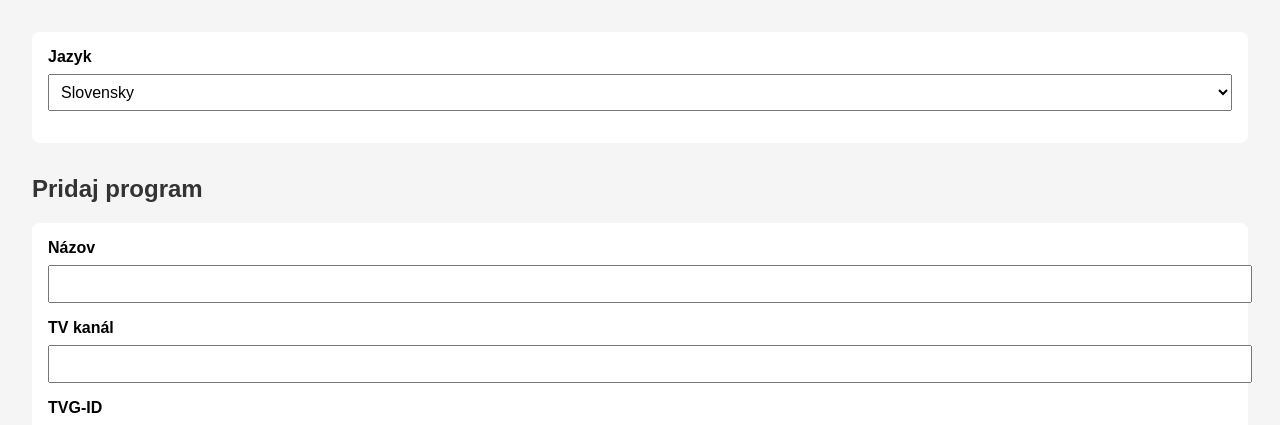
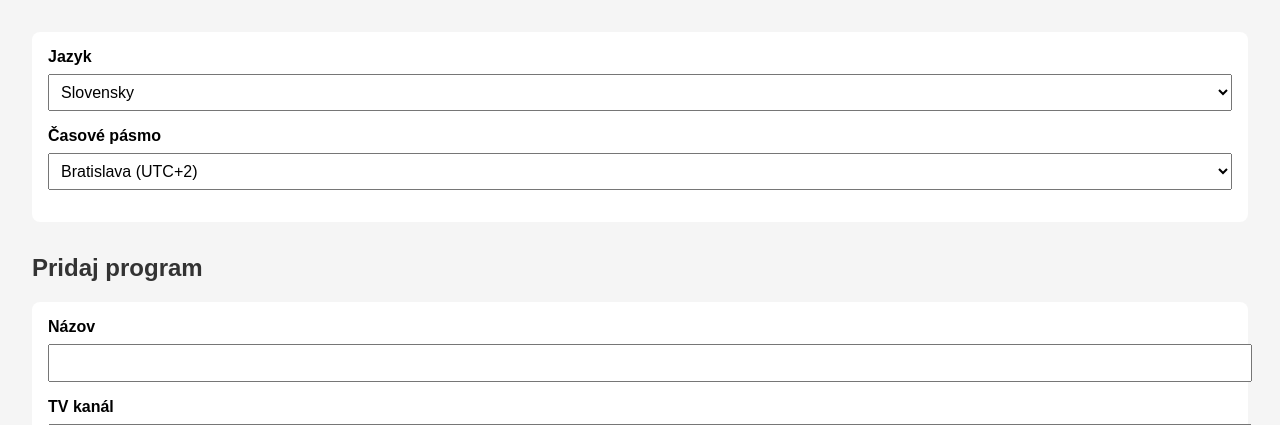
Before and after one commit to sleduj-tv/Simple-WEB-EPG-Creator, a Flask app: page / in a window 1280 px wide. Shown: the top 425 px of the page. Run offline with Flask 3, Linux system fonts and the light colour scheme.

Commit message:
Look of Web

```diff
--- a/templates/index.html
+++ b/templates/index.html
@@ -51,12 +51,21 @@
     </style>
 </head>
 <body>
+
     <form method="get">
         <label>{{ texts.lang_select }}</label>
         <select name="lang" onchange="this.form.submit()">
             <option value="sk" {% if current_lang == 'sk' %}selected{% endif %}>Slovensky</option>
             <option value="en" {% if current_lang == 'en' %}selected{% endif %}>English</option>
             <option value="pl" {% if current_lang == 'pl' %}selected{% endif %}>Polski</option>
+        </select>
+
+        <label>{{ texts.tz_select }}</label>
+        <select name="tz" onchange="this.form.submit()">
+            <option value="Europe/Bratislava" {% if current_tz == 'Europe/Bratislava' %}selected{% endif %}>Bratislava (UTC+2)</option>
+            <option value="Europe/Prague" {% if current_tz == 'Europe/Prague' %}selected{% endif %}>Praha (UTC+2)</option>
+            <option value="Europe/Warsaw" {% if current_tz == 'Europe/Warsaw' %}selected{% endif %}>Warszawa (UTC+2)</option>
+            <option value="UTC" {% if current_tz == 'UTC' %}selected{% endif %}>UTC</option>
         </select>
     </form>
 
```
